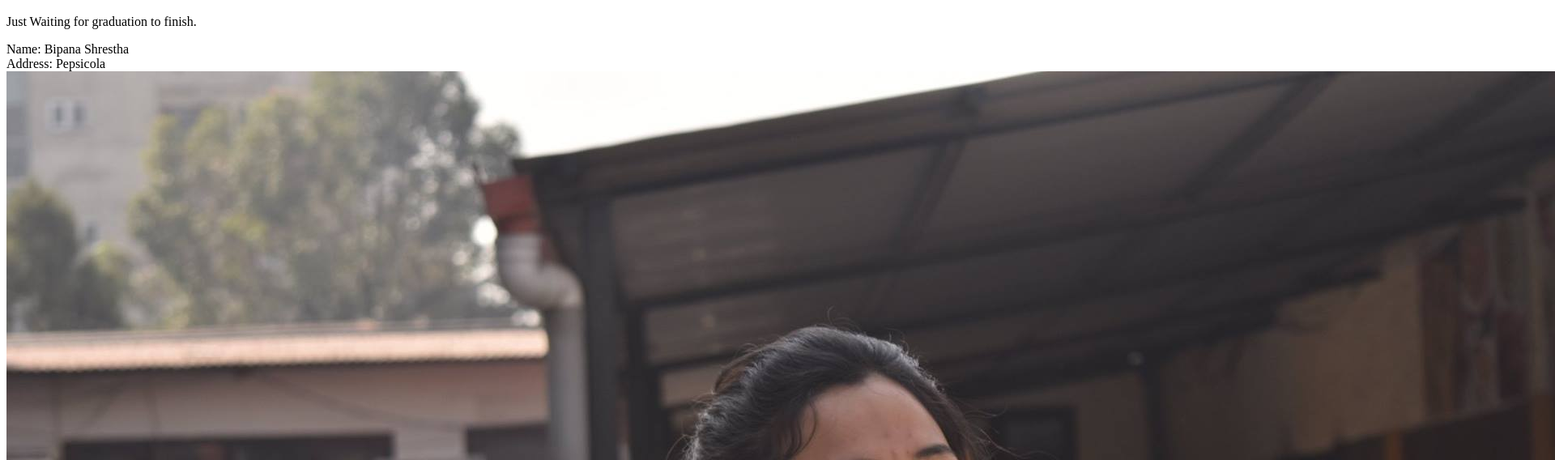
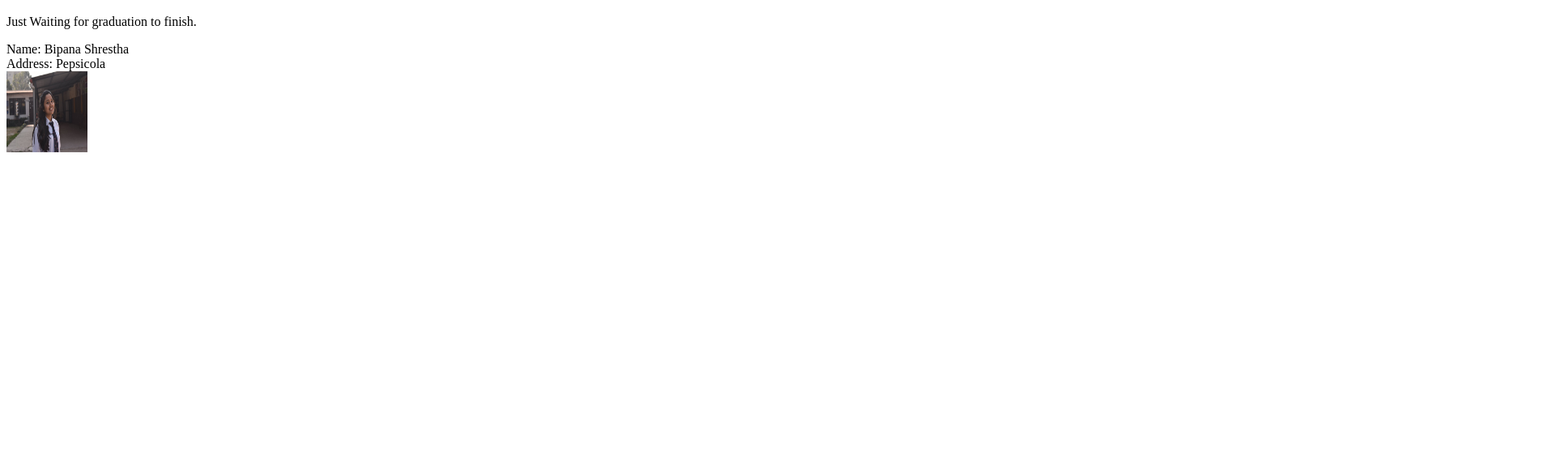
Before and after one commit to bipana50/bipana50.github.io, a plain HTML site: page index.html in a window 1280 px wide. Shown: the part 48-616 px from the top of the page at 81% size, 1920 px wide, since content can reach past the window. Drawn offline with Linux system fonts and the light colour scheme.

Commit message:
third commit

```diff
--- a/index.html
+++ b/index.html
@@ -7,6 +7,6 @@
         <p>Just Waiting for graduation to finish.</p>
         <div>Name: Bipana Shrestha</div>
         <div>Address: Pepsicola</div>
-        <div style="width: 100px; height: 100px;"><img src="pic1.jpg"></div>
+        <div ><img style="width: 100px; height: 100px;" src="pic1.jpg"></div>
     </body>
 </html>
```
